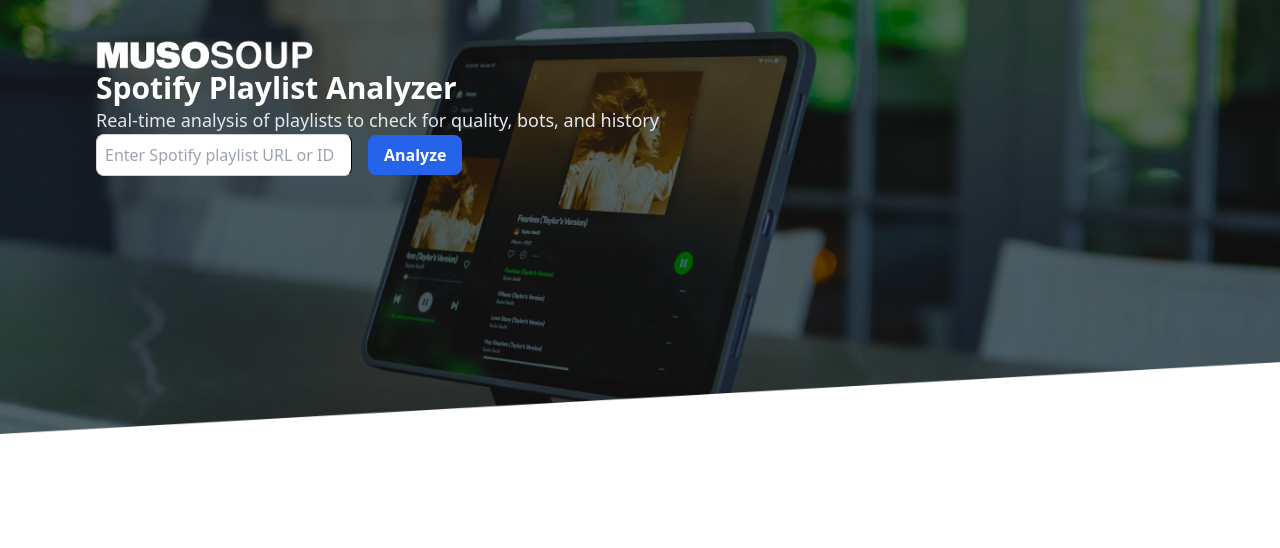
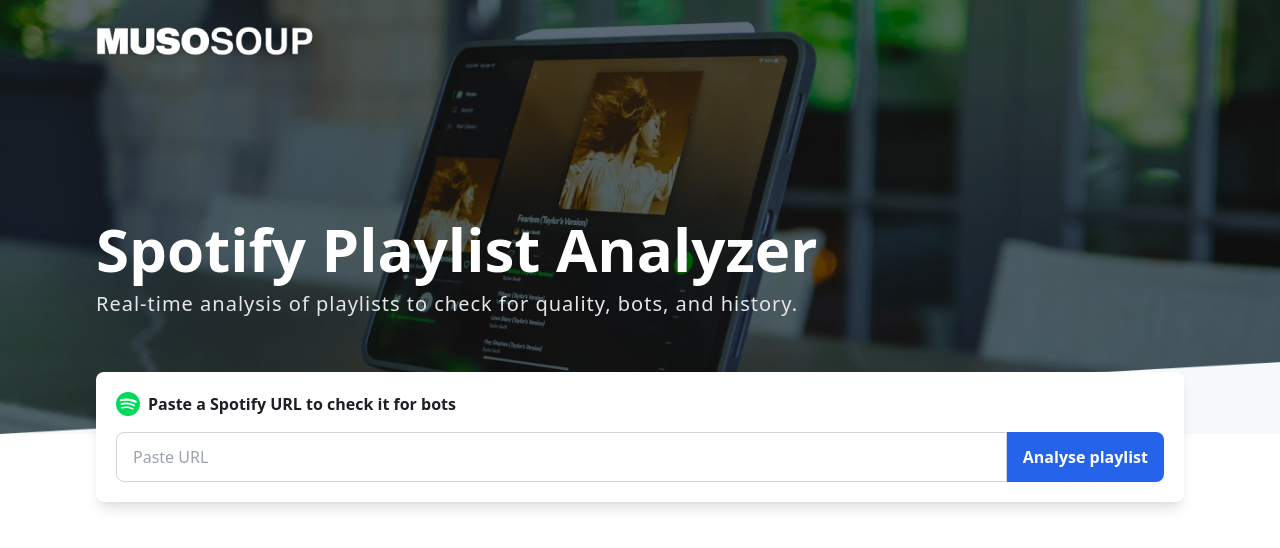
Before and after one commit to my-ftc/spotify-playlist-analysis, a Next.js app: page / in a window 1280 px wide. Shown: the top 548 px of the page. Built offline with nearby package versions, Linux system fonts and the light colour scheme.

Commit message:
Top half UI of the landing page

```diff
--- a/src/app/page.tsx
+++ b/src/app/page.tsx
@@ -111,7 +111,7 @@
   };
 
   return (
-    <div className="flex flex-col items-center justify-center relative">
+    <div className="flex flex-col items-center bg-[#f5f9fa] justify-center relative">
       {/* Background Vector Image */}
       <div className="relative w-full">
         <img
@@ -122,10 +122,10 @@
       </div>
 
       {/* Parent Div for Content */}
-      <div className="absolute top-0 left-0 right-0 mx-24 my-4 z-10">
+      <div className="absolute top-0 left-0 right-0 mx-24 my-2p z-10">
         {/* Transparent Navigation Bar */}
         <nav className="flex justify-between items-center bg-transparent">
-          <div className="z-10 mt-6">
+          <div className="z-10">
             <img
               src="/images/logo-text-over-image.png"
               alt="Logo"
@@ -135,9 +135,9 @@
         </nav>
 
         {/* Text Section on top of the image */}
-        <div className="text-left">
-          <h1 className="text-3xl font-bold text-white">Spotify Playlist Analyzer</h1>
-          <p className="text-lg text-gray-200">Real-time analysis of playlists to check for quality, bots, and history</p>
+        <div className="text-left mt-15p">
+          <h1 className="text-6xl font-extrabold text-white">Spotify Playlist Analyzer</h1>
+          <p className="text-xl text-gray-200 mt-1p tracking-wider">Real-time analysis of playlists to check for quality, bots, and history.</p>
         </div>
 
         {/* Search Bar */}
@@ -173,8 +173,8 @@
         )}
 
         {previousSearches.length > 0 && (
-          <div>
-            <h2>Previous Playlist Searches:</h2>
+          <div className="">
+            <h2 className="font-extrabold">Recently checked</h2>
             <ul>
               {previousSearches.map((search, index) => (
                 <li key={index}>
--- a/src/components/InputAnalyze.tsx
+++ b/src/components/InputAnalyze.tsx
@@ -7,30 +7,33 @@
 }
 
 const InputAnalyze: React.FC<InputAnalyzeProps> = ({ query, setQuery, handleAnalyze }) => (
-    <div className="flex items-center space-x-4">
+  <div className="flex flex-col bg-white mt-5p p-5 rounded-lg shadow-lg">
+    <div className="flex items-center">
+      <svg xmlns="http://www.w3.org/2000/svg" width="24" height="24" viewBox="0 0 48 48" id="spotify">
+        <g id="Icons" fill="none" fillRule="evenodd" stroke="none" strokeWidth="1">
+          <g id="Color-" fill="#00DA5A" transform="translate(-200 -460)">
+            <path id="Spotify" d="M238.16 481.36c-7.68-4.56-20.52-5.04-27.84-2.76-1.2.36-2.4-.36-2.76-1.44-.36-1.2.36-2.4 1.44-2.76 8.52-2.52 22.56-2.04 31.44 3.24 1.08.6 1.44 2.04.84 3.12-.6.84-2.04 1.2-3.12.6m-.24 6.72c-.6.84-1.68 1.2-2.52.6-6.48-3.96-16.32-5.16-23.88-2.76-.96.24-2.04-.24-2.28-1.2-.24-.96.24-2.04 1.2-2.28 8.76-2.64 19.56-1.32 27 3.24.72.36 1.08 1.56.48 2.4m-2.88 6.6c-.48.72-1.32.96-2.04.48-5.64-3.48-12.72-4.2-21.12-2.28-.84.24-1.56-.36-1.8-1.08-.24-.84.36-1.56 1.08-1.8 9.12-2.04 17.04-1.2 23.28 2.64.84.36.96 1.32.6 2.04M224 460c-13.2 0-24 10.8-24 24s10.8 24 24 24 24-10.8 24-24-10.68-24-24-24"></path>
+          </g>
+        </g>
+      </svg>
+      <strong className="ml-2">Paste a Spotify URL to check it for bots</strong>
+    </div>
+    <div className="flex flex-row mt-4 w-full">
       <input
         type="text"
         value={query}
         onChange={(e) => setQuery(e.target.value)}
-        placeholder="Enter Spotify playlist URL or ID"
-        className="p-2 border border-gray-300 rounded-lg text-black caret-black w-64 focus:outline-none focus:ring-2 focus:ring-blue-500"
+        placeholder="Paste URL"
+        className="border border-gray-300 rounded-l-lg text-black focus:outline-none py-3 px-4 w-full"
         style={{ animation: "blinkingCursor 1.2s steps(12) infinite" }}
       />
       <button
         onClick={handleAnalyze}
-        className="bg-blue-600 hover:bg-blue-700 text-white font-bold rounded-lg px-4 py-2 transition duration-200"
+        className="border-gray-300 bg-blue-600 hover:bg-blue-700 text-white font-bold rounded-r-lg px-4 py-3 transition duration-200 w-auto whitespace-nowrap"
       >
-        Analyze
+        Analyse playlist
       </button>
-
-      <style jsx>{`
-        @keyframes blinkingCursor {
-          0% { border-right-color: black; }
-          50% { border-right-color: black; }
-          100% { border-right-color: black; }
-        }
-        input { caret-color: black; }
-      `}</style>
+    </div>
   </div>
 );
 
--- a/tailwind.config.ts
+++ b/tailwind.config.ts
@@ -15,8 +15,17 @@
         background: "var(--background)",
         foreground: "var(--foreground)",
       },
+      margin: {
+        '1p': '1%',
+        '2p': '2%',
+        '5p': '5%',
+        '10p': '10%',
+        '15p': '15%',
+        '20p': '20%',
+      },
     },
   },
   plugins: [],
 };
+
 export default config;
```
Lines whose indentation alone changed are shown as unchanged.
